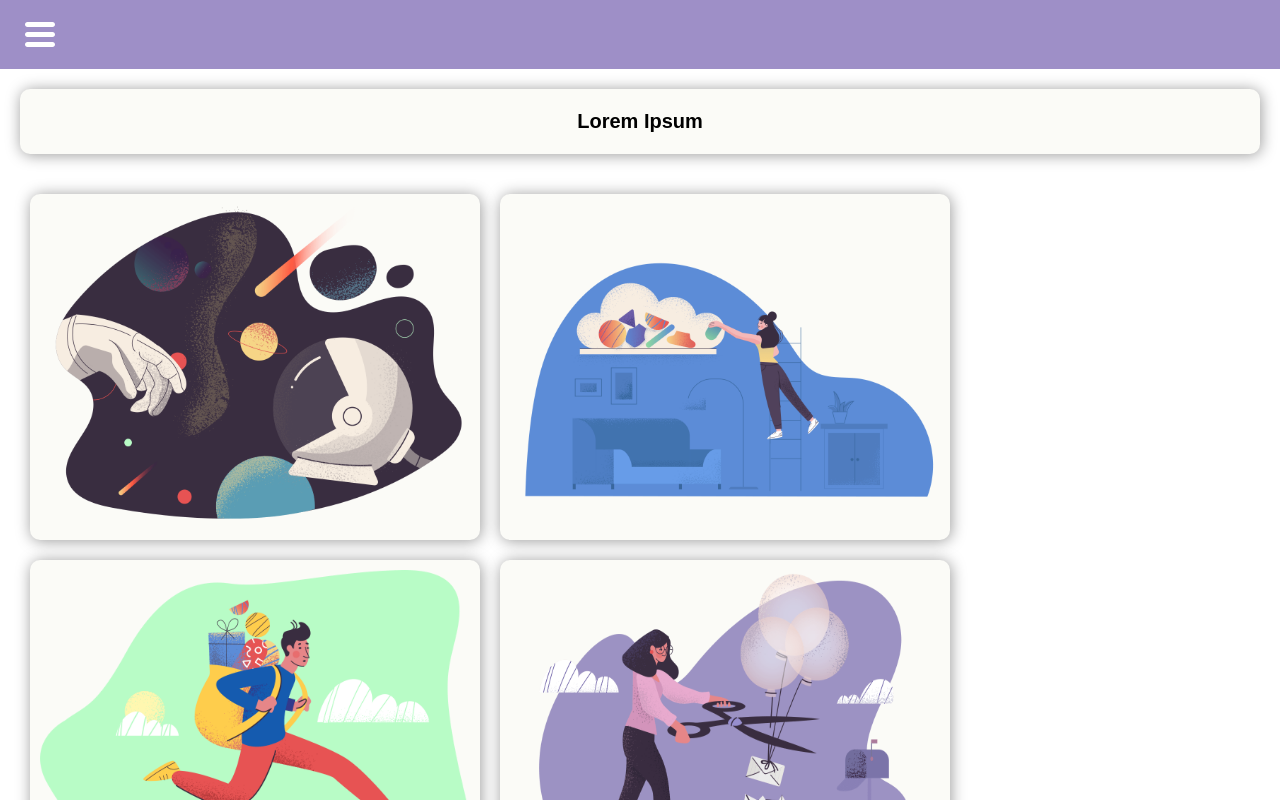
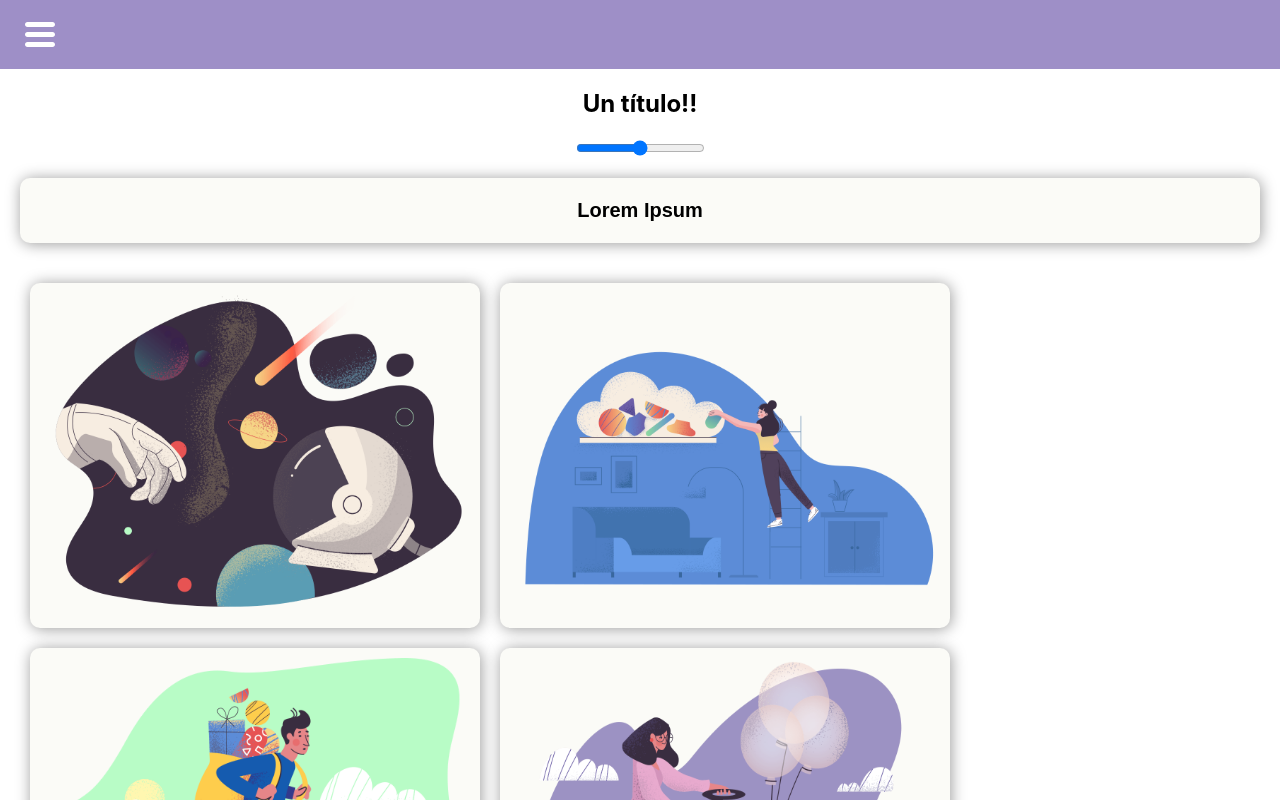
Before and after one commit to undynx/framer-motion-presentation, a React (Create React App) app: page / in a window 1280 px wide. Shown: the top 800 px of the page. Built offline with nearby package versions, Linux system fonts and the light colour scheme.

Commit message:
Animate slider

```diff
--- a/src/App.css
+++ b/src/App.css
@@ -57,3 +57,9 @@
   display: flex;
   flex-wrap: wrap;
 }
+
+.sliderContainer {
+  display: flex;
+  flex-direction: column;
+  align-items: center;
+}
--- a/src/App.js
+++ b/src/App.js
@@ -1,4 +1,5 @@
 import { useState } from 'react';
+import { motion } from 'framer-motion'
 
 import { Header } from './components/header/header';
 import { SideMenu } from './components/side-menu/side-menu';
@@ -14,11 +15,27 @@ import './App.css';
 function App() {
   const [menuOpen, setMenuOpen] = useState(false);
   const [modalOpen, setModalOpen] = useState(false);
+  const [value, setValue] = useState(0);
 
   return (
     <div>
       <Header onClose={() => setMenuOpen((state) => !state)} />
       <SideMenu isOpen={menuOpen} onClose={() => setMenuOpen((state) => !state)} />
+
+      <div className="sliderContainer">
+        <motion.h2
+          animate={{ x: `${value}px` }}
+        >
+          Un título!!
+        </motion.h2>
+        <input
+          type="range"
+          min="-100"
+          max="100"
+          value={value}
+          onChange={(e) => setValue(e.target.value)}
+        />
+      </div>
 
       <Accordion />
 
```
